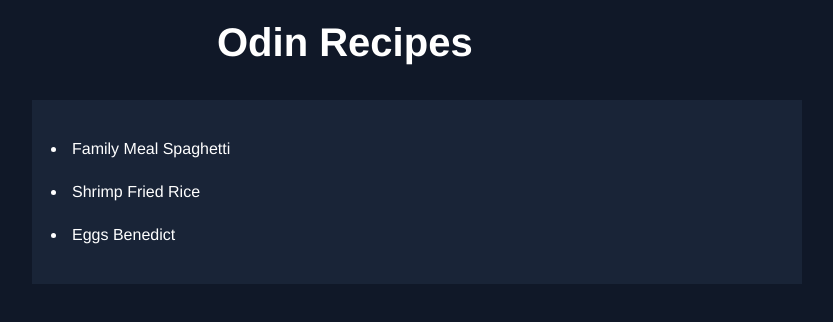
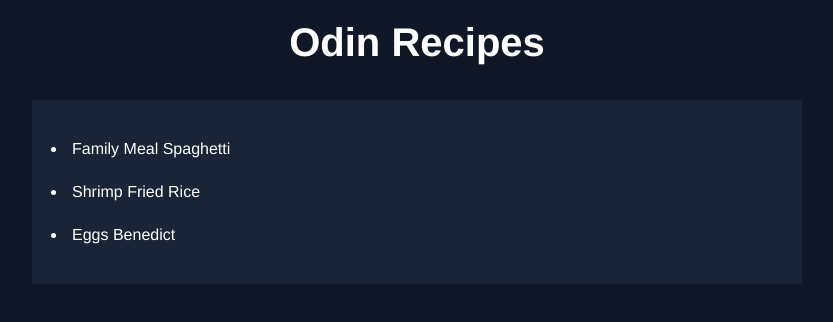
Before and after one commit to vince2td/odin-recipes, a plain HTML site: page index.html in a window 1280 px wide. Shown: the whole page, without its empty margins (223-1056 px from the left). Drawn offline with Linux system fonts and the light colour scheme.

Commit message:
Update style.css

```diff
--- a/style.css
+++ b/style.css
@@ -1,6 +1,7 @@
 * {
     padding: 0;
     margin: 0;
+    box-sizing: border-box;
 }
 
 
@@ -9,7 +10,7 @@ body {
     color: #ffffff;
     font-size: 16px;
     font-family: Helvetica, Arial, sans-serif;
-    box-sizing: border-box;
+
     width: 800px;
     margin: auto;
 }
@@ -19,8 +20,7 @@ body {
     font-size: 40px;
     font-weight: bold;
     padding: 20px;
-    width: 400px;
-    margin: auto;
+    text-align: center;
 }
 
 ul {
```
